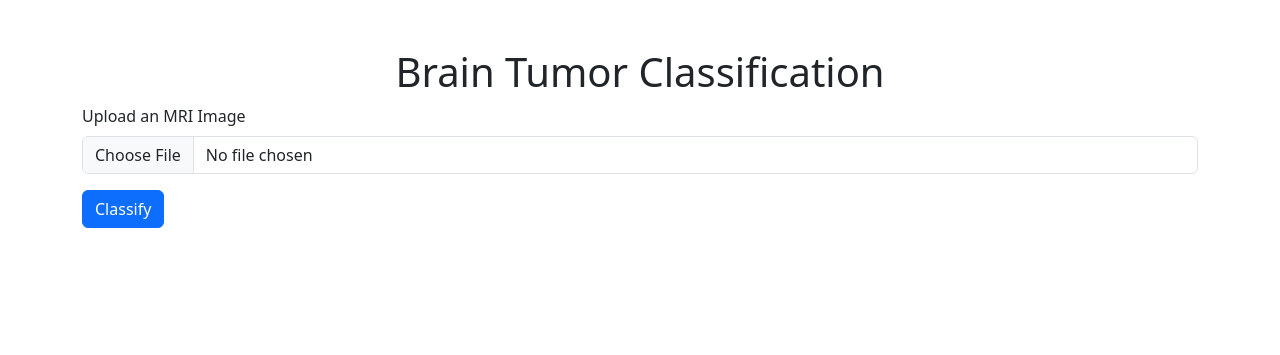
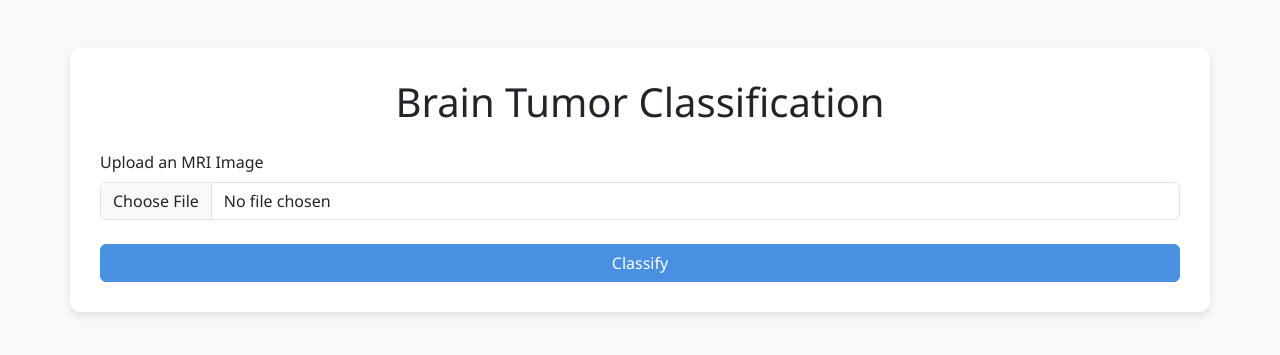
Before and after one commit to OmarZen/brain-tumor-classifier, a Flask app: page / in a window 1280 px wide. Shown: the top 355 px of the page. Run offline with Flask 3, Linux system fonts and the light colour scheme; some libraries are stand-ins or nearby versions.

Commit message:
Make a good design and fix the html

```diff
--- a/templates/index.html
+++ b/templates/index.html
@@ -5,23 +5,58 @@
     <meta name="viewport" content="width=device-width, initial-scale=1.0">
     <title>Brain Tumor Classification</title>
     <link rel="stylesheet" href="https://cdnjs.cloudflare.com/ajax/libs/bootstrap/5.3.0/css/bootstrap.min.css">
+    <style>
+        body {
+            background-color: #f8f9fa;
+            font-family: 'Segoe UI', Tahoma, Geneva, Verdana, sans-serif;
+        }
+        .container {
+            background-color: #ffffff;
+            border-radius: 10px;
+            box-shadow: 0 4px 8px rgba(0, 0, 0, 0.1);
+            padding: 30px;
+        }
+        .btn-primary {
+            background-color: #4a90e2;
+            border-color: #4a90e2;
+        }
+        .btn-primary:hover {
+            background-color: #357abd;
+            border-color: #357abd;
+        }
+        .img-preview {
+            border: 2px solid #ddd;
+            border-radius: 10px;
+            padding: 5px;
+        }
+        .results-container {
+            text-align: center;
+            margin-top: 20px;
+        }
+        .results-container h3 {
+            color: #333;
+        }
+        .results-container .text-success {
+            font-weight: bold;
+        }
+    </style>
 </head>
 <body>
     <div class="container mt-5">
-        <h1 class="text-center">Brain Tumor Classification</h1>
+        <h1 class="text-center mb-4">Brain Tumor Classification</h1>
         <form method="POST" enctype="multipart/form-data">
-            <div class="mb-3">
+            <div class="mb-4">
                 <label for="file" class="form-label">Upload an MRI Image</label>
                 <input class="form-control" type="file" id="file" name="file" required>
             </div>
-            <button type="submit" class="btn btn-primary">Classify</button>
+            <button type="submit" class="btn btn-primary w-100">Classify</button>
         </form>
 
         {% if uploaded_image %}
-        <div class="mt-4">
+        <div class="results-container mt-5">
             <h3>Uploaded Image:</h3>
-            <img src="{{ uploaded_image }}" alt="Uploaded Image" class="img-fluid" style="max-width: 300px;">
-            <h3 class="mt-3">Prediction: <span class="text-success">{{ result }}</span></h3>
+            <img src="{{ uploaded_image }}" alt="Uploaded Image" class="img-fluid img-preview">
+            <h3 class="mt-4">Prediction: <span class="text-success">{{ result }}</span></h3>
         </div>
         {% endif %}
     </div>
```
Also changed, not shown: static/uploads/Te-glTr_0000.jpg (added).
